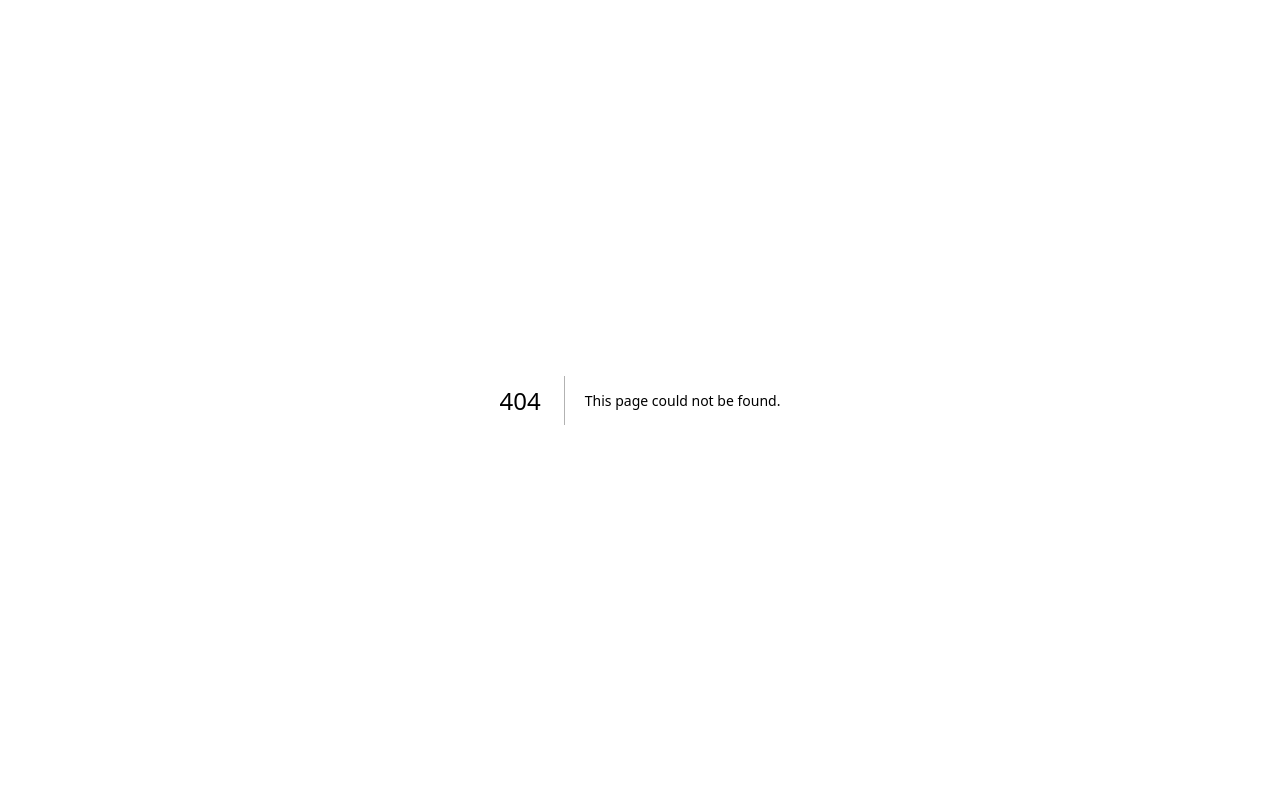
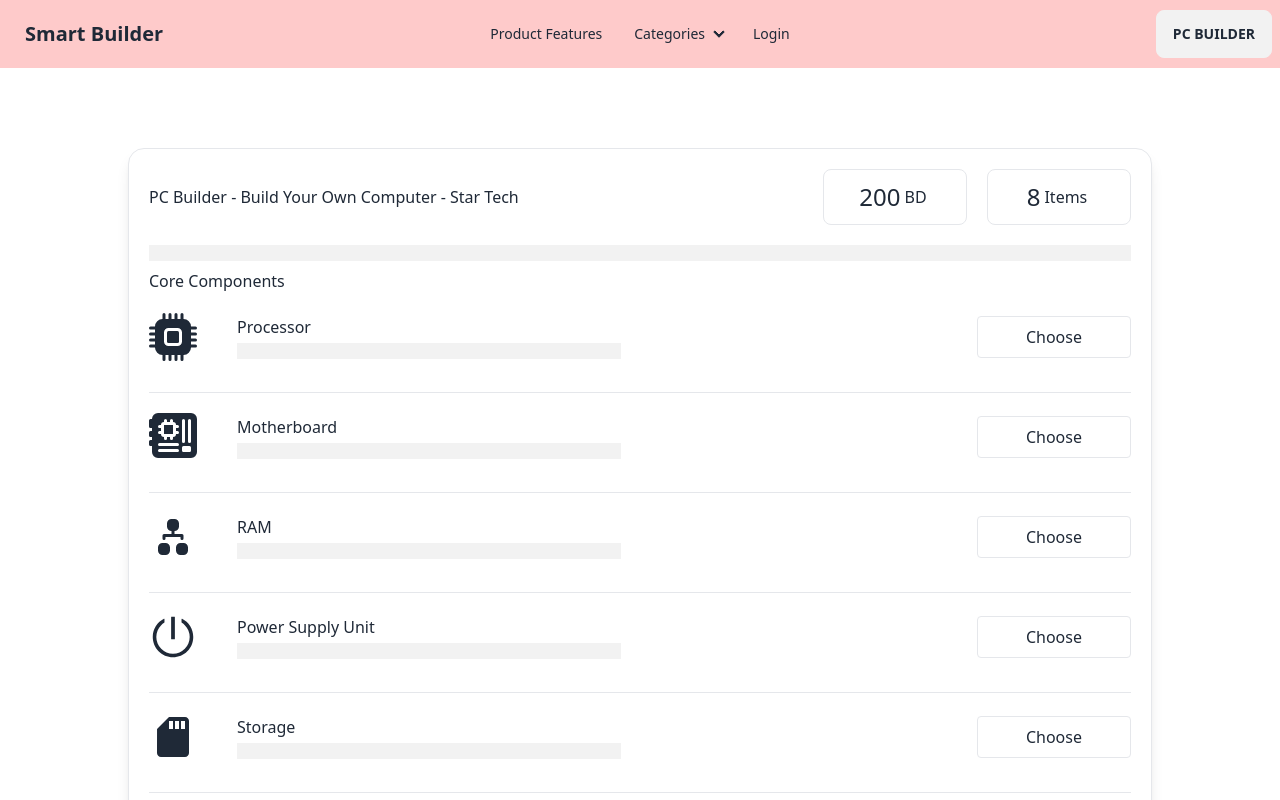
Before and after one commit to mamun2519/PC_Builder_FrontEnd, a Next.js app: page /pc_builder in a window 1280 px wide. Before the commit this address had no page. Shown: the top 800 px of the page. Built offline with nearby package versions, Linux system fonts and the light colour scheme.

Commit message:
add to build page funcation

```diff
--- a/src/components/shared/Navbar.jsx
+++ b/src/components/shared/Navbar.jsx
@@ -121,7 +121,9 @@ const Navbar = () => {
           </ul>
         </div>
         <div className="navbar-end">
-          <a className="btn">Button</a>
+          <Link href="/pc_builder" className="btn">
+            Pc Builder
+          </Link>
         </div>
       </div>
     </div>
--- a/src/pages/featured/category/[categoryId].js
+++ b/src/pages/featured/category/[categoryId].js
@@ -10,7 +10,18 @@ const FeaturedProduct = ({ products }) => {
     <div className=" max-w-7xl mx-auto my-20">
       {router.query.category}
       <div className=" flex gap-10">
-        <div className=" w-52">options</div>
+        <div className="  w-80 card h-80 border p-5">
+          <div>
+            <input
+              type="text"
+              placeholder="Search Product"
+              className="input input-bordered w-full max-w-xs"
+            />
+          </div>
+          <div className="mt-5 px-1">
+            <h3 className=" font-medium text-xl">Filter</h3>
+          </div>
+        </div>
         <div className=" w-full grid grid-cols-3 gap-5">
           {products.map((product) => (
             <ProductCard key={product?._id} product={product} />
--- /dev/null
+++ b/src/pages/pc_builder/choose/[chooseProduct].jsx
@@ -0,0 +1,35 @@
+import RootLayout from "@/components/layout/RootLayout";
+import { useRouter } from "next/router";
+import React from "react";
+
+const ChooseProduct = ({ products }) => {
+  console.log(products);
+  const router = useRouter();
+  console.log();
+  return (
+    <div className=" my-20 max-w-7xl mx-auto border h-screen p-5 rounded">
+      {" "}
+      {router.query.chooseProduct}
+    </div>
+  );
+};
+
+export default ChooseProduct;
+
+ChooseProduct.getLayout = function getLayout(page) {
+  return <RootLayout>{page}</RootLayout>;
+};
+
+export const getServerSideProps = async (context) => {
+  const { params } = context;
+  const res = await fetch(
+    `http://localhost:5000/api/v1/product/all?category=${params.chooseProduct}`
+  );
+  const data = await res.json();
+  console.log(data);
+  return {
+    props: {
+      products: data.data,
+    },
+  };
+};
--- /dev/null
+++ b/src/pages/pc_builder/index.jsx
@@ -0,0 +1,137 @@
+import RootLayout from "@/components/layout/RootLayout";
+import { useRouter } from "next/router";
+import React from "react";
+import { AiOutlinePoweroff } from "react-icons/ai";
+import {
+  BsFillCpuFill,
+  BsFillDiagram2Fill,
+  BsFillMotherboardFill,
+} from "react-icons/bs";
+import { CgDetailsMore } from "react-icons/cg";
+import { FiMonitor } from "react-icons/fi";
+import { MdSdStorage } from "react-icons/md";
+
+const PcBuilder = () => {
+  const router = useRouter();
+  const categories = [
+    {
+      id: "1",
+      name: "Processor",
+      icons: <BsFillCpuFill />,
+      color: "#F50057",
+    },
+    {
+      id: "2",
+      name: "Motherboard",
+
+      icons: <BsFillMotherboardFill />,
+      color: "#6A1B9A",
+    },
+    {
+      id: "3",
+      name: "RAM",
+      icons: <BsFillDiagram2Fill />,
+      color: "#4527A0",
+    },
+    {
+      id: "4",
+      name: "Power Supply Unit",
+
+      icons: <AiOutlinePoweroff />,
+      color: "283593",
+    },
+    {
+      id: "5",
+      name: "Storage",
+
+      icons: <MdSdStorage />,
+      color: "#4527A0",
+    },
+    {
+      id: "6",
+      name: "Monitor",
+
+      icons: <FiMonitor />,
+      color: "#F50057",
+    },
+    {
+      id: "7",
+      name: "Others",
+      icons: <CgDetailsMore />,
+      color: "#F50057",
+    },
+  ];
+  return (
+    <div className="my-20 card border   max-w-5xl mx-auto shadow-lg bg-base-100 ">
+      <div className=" p-5">
+        <div className=" grid lg:grid-cols-2  grid-cols-1">
+          <div className=" flex  items-center">
+            <h3 className="   font-medium">
+              PC Builder - Build Your Own Computer - Star Tech
+            </h3>
+          </div>
+          <div className=" flex gap-5   justify-end">
+            <div className=" w-36 border h-14 rounded-lg flex justify-center items-center">
+              <span className="  font-medium text-2xl">200</span>
+              <span className="px-1">BD</span>
+            </div>
+            <div className=" w-36 border h-14 rounded-lg flex justify-center items-center">
+              <span className="  font-medium text-2xl">8</span>
+              <span className="px-1">Items</span>
+            </div>
+          </div>
+        </div>
+        <div className=" h-4 bg-base-200 mt-5"></div>
+        <p className="mt-2">Core Components</p>
+
+        {categories.map((category) => (
+          <div key={category.name}>
+            <div className=" h-20  border-b mt-5 ">
+              <div className=" lg:flex gap-10">
+                <div className=" text-5xl">{category.icons}</div>
+                <div className="  lg:flex items-center">
+                  <div className="w-full">
+                    <span>{category.name}</span>
+                    <div className=" h-4 bg-base-200 mt-1 w-96"></div>
+                  </div>
+                </div>
+                <div className=" flex items-center justify-end w-full mt-5 lg:mt-0">
+                  <button
+                    onClick={() =>
+                      router.push(`/pc_builder/choose/${category.name}`)
+                    }
+                    className="px-12 py-2 rounded border "
+                  >
+                    Choose
+                  </button>
+                </div>
+              </div>
+            </div>
+            {/* <div className="grid grid-cols-3  px-16  h-16 rounded-lg   bg-blue-300  mt-3">
+              <div className=" flex gap-10">
+                <div className=" text-5xl">
+                  <BsFillCpuFill></BsFillCpuFill>
+                </div>
+                <div className="  flex items-center">
+                  <div className="w-full">
+                    <span>CPU</span>
+                    <div className=" h-4 bg-base-200 mt-1 w-96"></div>
+                  </div>
+                </div>
+                <div className=" flex items-center justify-end w-full">
+                  <button className="px-12 py-2 rounded border ">Choose</button>
+                </div>
+              </div>
+            </div> */}
+          </div>
+        ))}
+      </div>
+    </div>
+  );
+};
+
+export default PcBuilder;
+
+PcBuilder.getLayout = function getLayout(page) {
+  return <RootLayout>{page}</RootLayout>;
+};
```
